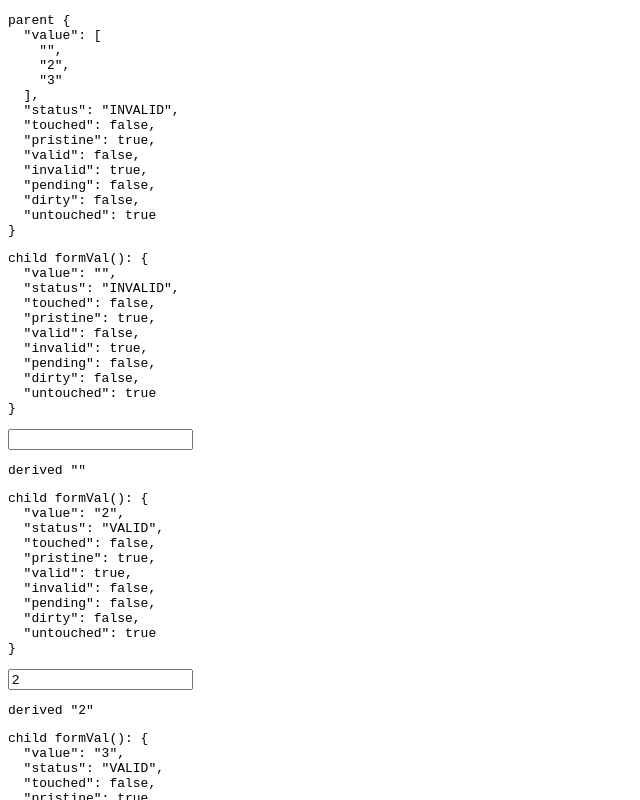
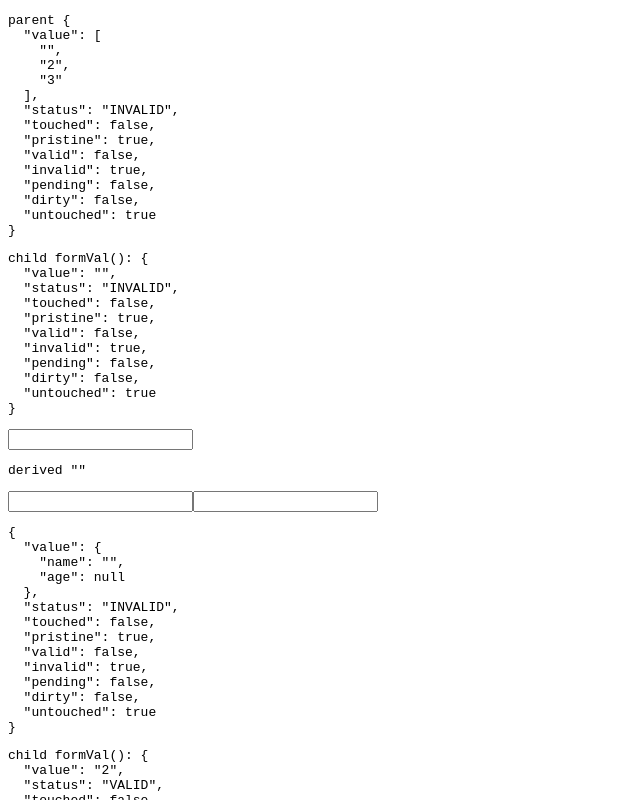
Before and after one commit to michael-small/signals-as-of-19, an Angular app: page / in a window 1280 px wide. Shown: the top 800 px of the page, without its empty margins (0-640 px from the left). Built offline with nearby package versions, Linux system fonts and the light colour scheme.

Commit message:
feat: pass form group down

```diff
--- a/src/app/app.component.ts
+++ b/src/app/app.component.ts
@@ -6,7 +6,7 @@ import { ParentFormArrayComponent } from "./forms-in-child-components/parent-for
 
 @Component({
   selector: 'app-root',
-  template: ` <app-parent-form-array />`,
+  template: ` <app-parent-form-array /> <app-parent />`,
   imports: [LinkedSignalComponent, ParentComponent, ParentFormArrayComponent],
 })
 export class AppComponent {
--- a/src/app/forms-in-child-components/child-instantiate-and-index.component.ts
+++ b/src/app/forms-in-child-components/child-instantiate-and-index.component.ts
@@ -10,7 +10,10 @@ import {
   import {
     FormControl,
     FormControlState,
+    FormGroup,
+    NonNullableFormBuilder,
     ReactiveFormsModule,
+    Validators,
   } from '@angular/forms';
   import { AsyncPipe, JsonPipe } from '@angular/common';
 import { allEventsSignal, FormEventData } from '../../form-events';
@@ -25,20 +28,41 @@ import { allEventsSignal, FormEventData } from '../../form-events';
           <input [formControl]="formCtrl" />
       </form>
       <pre>derived {{derivedValue() | json}}</pre>
+
+      <form [formGroup]="formGrp">
+        <input formControlName="name" type="text" />
+        <input formControlName="age" type="number" />
+      </form>
+      <pre>{{formGrpVal() | json}}</pre>
     `,
     styles: ``,
     changeDetection: ChangeDetectionStrategy.OnPush
   })
   export class ChildInstantiateAndIndexComponent {
     #injectRef = inject(Injector);
+    fb = inject(NonNullableFormBuilder);
 
     @Input()
-    formCtrl = new FormControl('', { nonNullable: true });
+    formCtrl = this.fb.control('')
+
+    @Input()
+    formGrp = this.fb.group({
+        name: this.fb.control('', [Validators.required]),
+        age: this.fb.control<null | number>(null),
+    })
+    formGrpVal!: Signal<FormEventData<{
+        name: string;
+        age: number | null;
+    }>>;
 
     formVal!: Signal<FormEventData<string>>;
     derivedValue = computed(() => this.formVal().value);
 
     ngOnInit() {
       this.formVal = allEventsSignal<string>(this.formCtrl, this.#injectRef);
+      this.formGrpVal = allEventsSignal<{
+        name: string;
+        age: number | null;
+    }>(this.formGrp, this.#injectRef)
     }
   }
--- a/src/app/forms-in-child-components/parent-form-array.component.ts
+++ b/src/app/forms-in-child-components/parent-form-array.component.ts
@@ -13,6 +13,7 @@ import { JsonPipe } from '@angular/common';
     @for (ctrl of myFormArray.controls; track $index) {
         <app-child-instantiate-and-index [formCtrl]="ctrl" />
     }
+
   `,
   styles: ``,
   changeDetection: ChangeDetectionStrategy.OnPush
--- a/src/app/forms-in-child-components/parent.component.ts
+++ b/src/app/forms-in-child-components/parent.component.ts
@@ -1,7 +1,7 @@
-import { ChangeDetectionStrategy, Component } from '@angular/core';
+import { ChangeDetectionStrategy, Component, inject } from '@angular/core';
 import { ChildInstantiateAndIndexComponent } from './child-instantiate-and-index.component';
 import { ChildCvaComponent } from './child-cva.component';
-import { FormControl } from '@angular/forms';
+import { FormControl, NonNullableFormBuilder, Validators } from '@angular/forms';
 import { allEventsSignal } from '../../form-events';
 import { JsonPipe } from '@angular/common';
 
@@ -14,13 +14,24 @@ import { JsonPipe } from '@angular/common';
     <form>
         <app-child-instantiate-and-index [formCtrl]="myControl" />
     </form>
+
+    <hr />
+    <form>
+        <app-child-instantiate-and-index [formGrp]="formGrp" />
+    </form>
   `,
   styles: ``,
   changeDetection: ChangeDetectionStrategy.OnPush
 })
 export class ParentComponent {
+    fb = inject(NonNullableFormBuilder);
     myControl = new FormControl('a', {nonNullable: true});
     formVal = allEventsSignal(this.myControl)
+
+    formGrp = this.fb.group({
+        name: this.fb.control('', [Validators.required]),
+        age: this.fb.control<null | number>(null),
+    })
 
     ngOnInit() {
         this.myControl.setValue('b')
```
